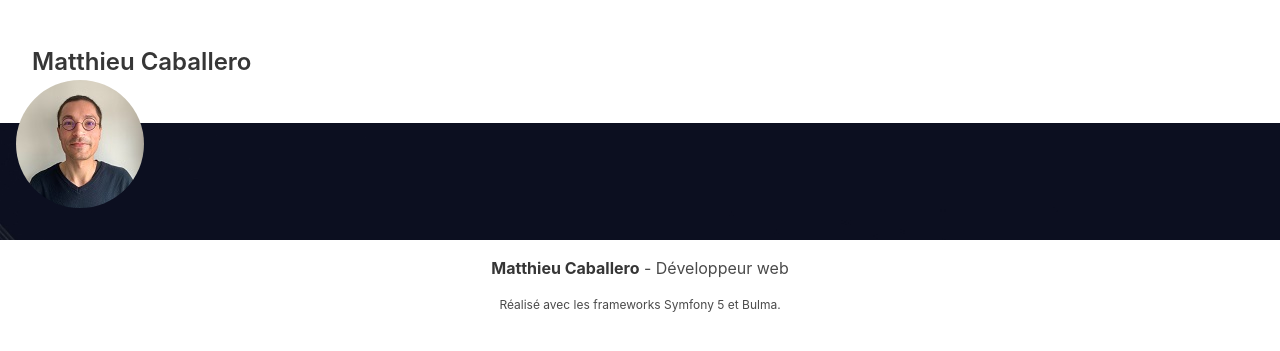
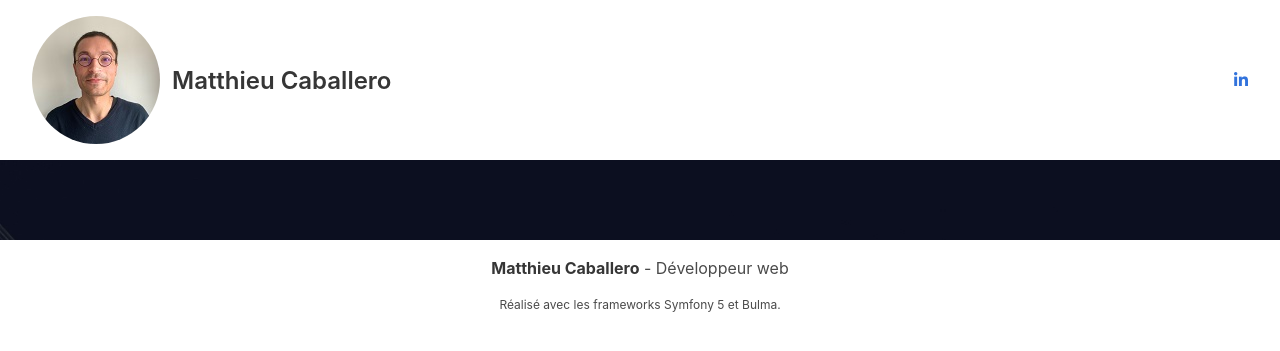
Before and after one commit to matthieucaballero/mcwebsite, a Symfony app: template templates/home/index.html.twig in a window 1280 px wide. Shown: the top 351 px of the page. Run offline with Twig, Linux system fonts and the light colour scheme; the template is opened without the code that fills it, so the values that code supplies are empty; some libraries are stand-ins or nearby versions.

Commit message:
Front terminé

```diff
--- a/public/style.css
+++ b/public/style.css
@@ -53,17 +53,13 @@ body{
     background-size: cover;
 }
 
-#photo{
-    position: fixed;
-    top: 5em;
-    left: 1em;
-    z-index: 3;
-}
+
 #chapeau{
     position: fixed;
     top: 0;
     width: 100%;
     z-index: 2;
+    padding: 0 2em;
 }
 #sectionIndex{
     margin-top: 7em;
--- a/templates/base.html.twig
+++ b/templates/base.html.twig
@@ -29,6 +29,7 @@
               <p class="is-size-7 mv0">Réalisé avec les frameworks Symfony 5 et Bulma.</p>
             </div>
           </footer>
+        <script src="https://kit.fontawesome.com/2a0888dafb.js" crossorigin="anonymous"></script>
         {% block javascripts %}{% endblock %}
     </body>
 </html>
--- a/templates/home/index.html.twig
+++ b/templates/home/index.html.twig
@@ -4,23 +4,24 @@
 
 {% block body %}
 
-<div id="photo">
-    <figure class="image is-128x128">
-        <img class="is-rounded" src="img/portrait.jpg">
-    </figure>
-</div>
 
 <nav id="chapeau" class="level p2 has-background-white">
     <div class="level-left">
         <div class="level-item has-text-centered mv1">
+            <figure class="image is-128x128">
+                <img class="is-rounded" src="img/portrait.jpg">
+            </figure>
+        </div>
+        <div class="level-item has-text-centered">
             <div>
                 <p class="title is-4">Matthieu Caballero</p>
             </div>
         </div>
     </div>
+
     {% for item in items %}
     {% if (item.category.name == "Général") and ((item.title == "Téléphone") or (item.title == "E-mail")) %}
-    <div class="level-item has-text-centered">
+    <div class="level-item has-text-centered is-hidden-mobile">
         <div>
             <p class="heading">{{item.title}} </p>
             <p class="subtitle is-6">{{item.description|nl2br}} </p>
@@ -30,7 +31,10 @@
     {% endfor %}
 
     <div class="level-right">
-        <div class="level-item has-text-centered">
+        <div class="level-item has-text-centered mv1">
+
+            <a href="https://www.linkedin.com/in/matthieu-caballero/" title="Allez vers profil linkedin"><i class="fab fa-linkedin-in"></i></a>
+
             {% if app.user %}
             <div class="buttons">
                 <a href="{{path('logout')}} " class="button is-light">Log out</a>
```
